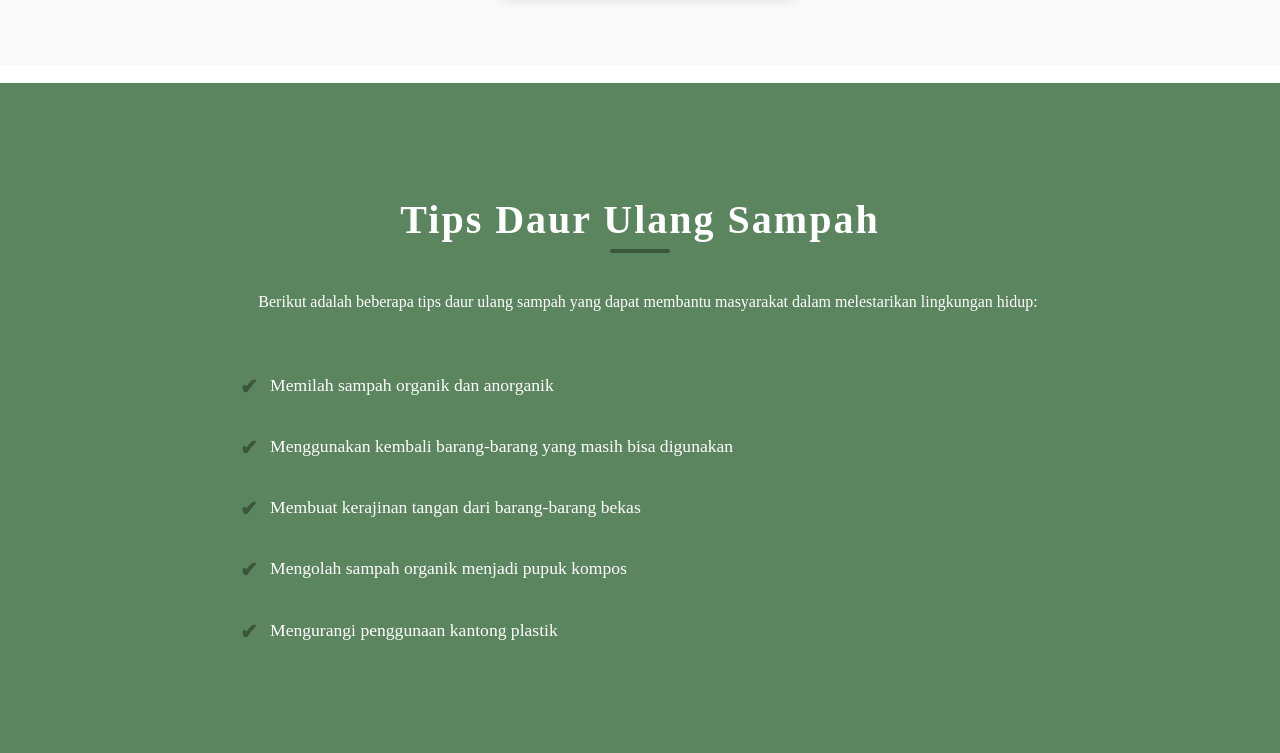
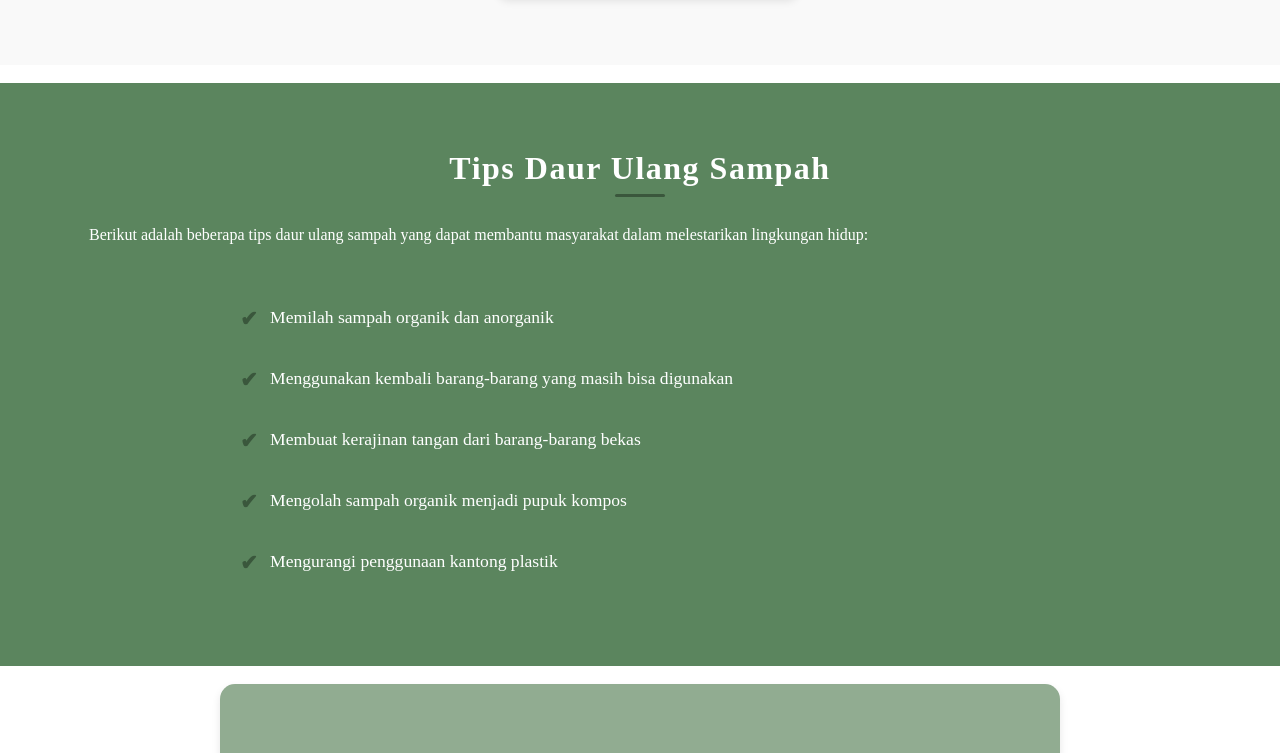
Before and after one commit to fdlaainsni/GreenHorizon, a plain HTML site: page index.html in a window 1280 px wide. Shown: the part 2127-2880 px from the top of the page. Drawn offline with Linux system fonts and the light colour scheme.

Commit message:
Update style.css

```diff
--- a/style.css
+++ b/style.css
@@ -208,7 +208,7 @@ nav ul li:hover ul {
 
 /* Styling untuk section Panduan */
 .Tips {
-    padding: 80px 20px;
+    padding: 60px 15px;
     background: #5b855e; /* Warna latar belakang soft blue */
     text-align: center;
 }
@@ -608,10 +608,27 @@ nav ul li:hover ul {
 }
 
 /* Styling Tips */
-.Tips p {
-    font-size: 1em;
-    margin-bottom: 20px;
-    max-width: 90%;
-    text-align: center;
+.Tips {
+        padding: 40px 10px; /* Sesuaikan padding agar lebih kompak */
+    }
+
+    .Tips h1 {
+        font-size: 2em; /* Kurangi ukuran font agar tidak terlalu besar */
+        letter-spacing: 1.5px; /* Kurangi jarak antar huruf */
+        margin-bottom: 20px; /* Sesuaikan jarak */
+    }
+
+    .Tips h1::after {
+        width: 50px; /* Kurangi lebar garis bawah */
+        height: 3px; /* Kurangi ketebalan garis bawah */
+    }
+
+    .Tips p {
+        font-size: 1em; /* Kurangi ukuran font agar lebih pas */
+        margin-bottom: 20px; /* Sesuaikan margin bawah */
+        line-height: 1.5; /* Kurangi spasi antar baris */
+        max-width: 100%; /* Pastikan tidak melebihi lebar layar */
+        padding: 0 15px; /* Tambahkan padding agar tidak terlalu mepet */
+        text-align: justify; /* Rata kiri-kanan agar rapi */
+    }
 }
-}
```
